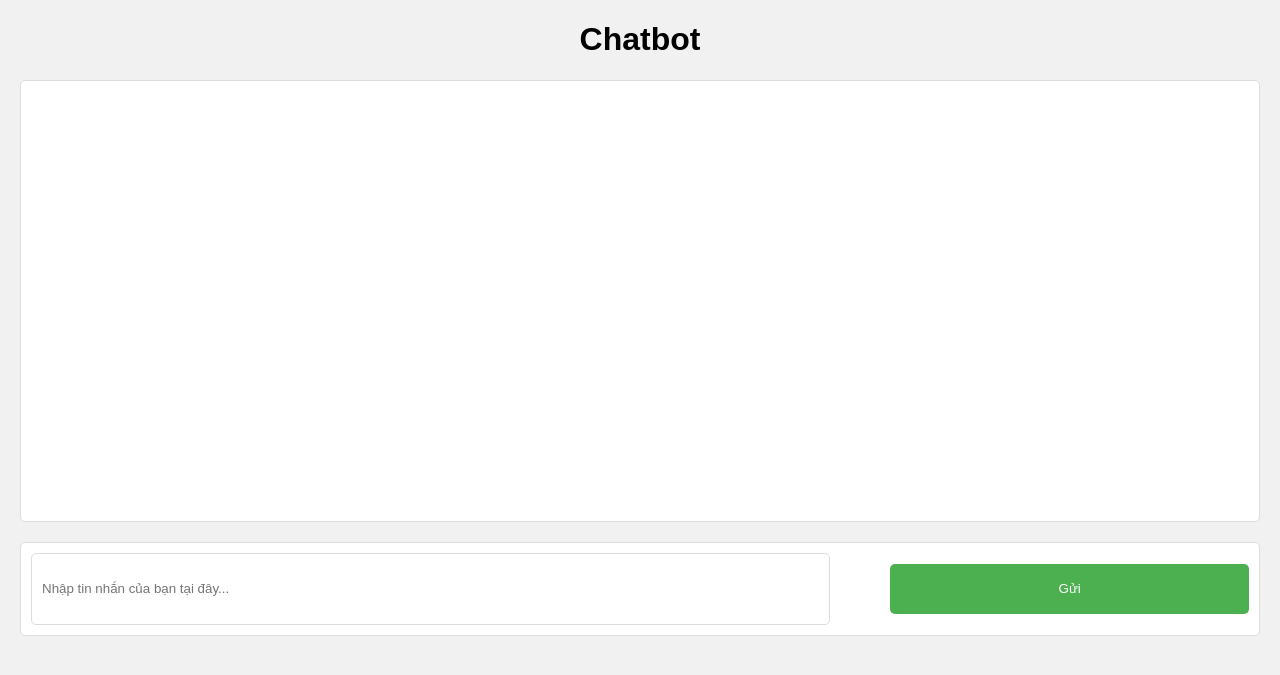
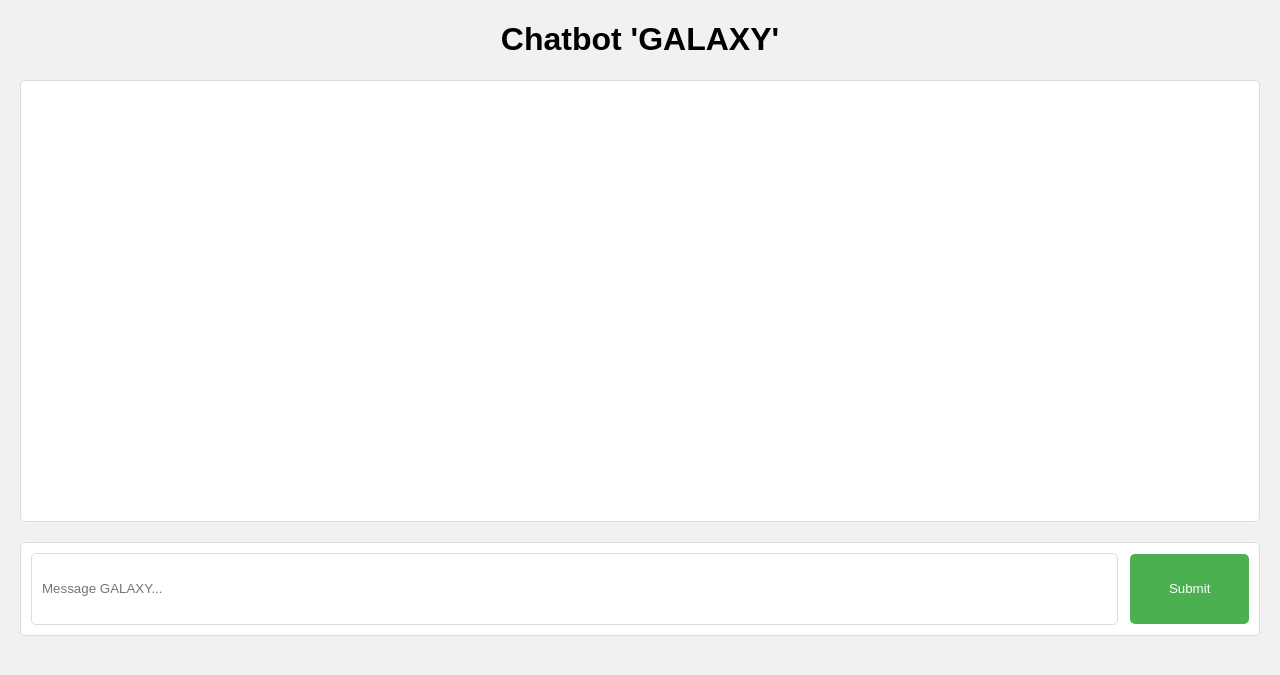
Before and after one commit to phamkhai108/ChatBot_GALAXY_with_tensorflow, a Flask app: page / in a window 1280 px wide. Shown: the top 675 px of the page. Run offline with Flask 3, Linux system fonts and the light colour scheme; parts of the project's set-up code (start-up, migrations or seed data) failed here and were passed over.

Commit message:
update 2.5.1

```diff
--- a/chat.py
+++ b/chat.py
@@ -68,7 +68,7 @@ def chat(user_input):
         # thực hiện tóm tắt
         summary = tom_tat_van_ban(user_input)
         waiting_for_summary = False
-        return summary
+        return 'Văn bản sau khi tóm tắt: ' + summary
 
     inp = user_input.lower()
     inp = normalize_text(inp, dictions)
@@ -86,7 +86,7 @@ def chat(user_input):
         waiting_for_summary = True
         return bot_response
 
-    # kiểm tra chỉ số dự đoán bé hơn 70% thì in ra
+    # kiểm tra chỉ số dự đoán bé hơn 95% thì in ra
     elif results[0, results_index] < 0.95:
         for tg in data["intents"]:
             if tg['tag'] == "khong_hieu":
--- a/templates/index.html
+++ b/templates/index.html
@@ -4,7 +4,7 @@
     <meta charset="UTF-8">
     <meta name="viewport" content="width=device-width, initial-scale=1.0">
     <link rel="stylesheet" href="style.css">
-    <title>Chatbot</title>
+    <title>Chatbot 'GALAXY'</title>
     <style>
         body {
             font-family: Arial, sans-serif;
@@ -32,16 +32,16 @@
             background-color: #fff;
         }
         #textInput {
-            width: 65%;
+            width: 90%;
             height: 50px;
             padding: 10px;
             border: 1px solid #ddd;
             border-radius: 5px;
         }
         #buttonInput {
-            width: 30%;
-            height: 50px;
-            margin-left: 5%;
+            width: 10%;
+            height: 70px;
+            margin-left: 1%;
             background-color: #4caf50;
             color: white;
             border: none;
@@ -54,22 +54,22 @@
     </style>
 </head>
 <body>
-    <h1 style="text-align: center;">Chatbot</h1>
+    <h1 style="text-align: center;">Chatbot 'GALAXY'</h1>
     <div id="chatbox"></div>
     <div id="userInput">
-        <input id="textInput" type="text" name="msg" placeholder="Nhập tin nhắn của bạn tại đây...">
-        <input id="buttonInput" type="submit" value="Gửi" onclick="getBotResponse()">
+        <input id="textInput" type="text" name="msg" placeholder="Message GALAXY...">
+        <input id="buttonInput" type="submit" value="Submit" onclick="getBotResponse()">
     </div>
 <script src="https://ajax.googleapis.com/ajax/libs/jquery/3.5.1/jquery.min.js"></script>
 <script>
     function getBotResponse() {
         var rawText = $("#textInput").val();
-        var userHtml = '<p class="userText"><span>Bạn: ' + rawText + '</span></p>';
+        var userHtml = '<p class="userText"><span>YOU: ' + rawText + '</span></p>';
         $("#textInput").val("");
         $("#chatbox").append(userHtml);
         document.getElementById('userInput').scrollIntoView({block: 'start', behavior: 'smooth'});
         $.get("/get", { msg: rawText }).done(function(data) {
-            var botHtml = '<p class="botText"><span>Bot: ' + data + '</span></p>';
+            var botHtml = '<p class="botText"><span>GALAXY: ' + data + '</span></p>';
             $("#chatbox").append(botHtml);
             document.getElementById('userInput').scrollIntoView({block: 'start', behavior: 'smooth'});
         });
```
Also changed, not shown: templates/alo.html (deleted, +0 -11 lines).
